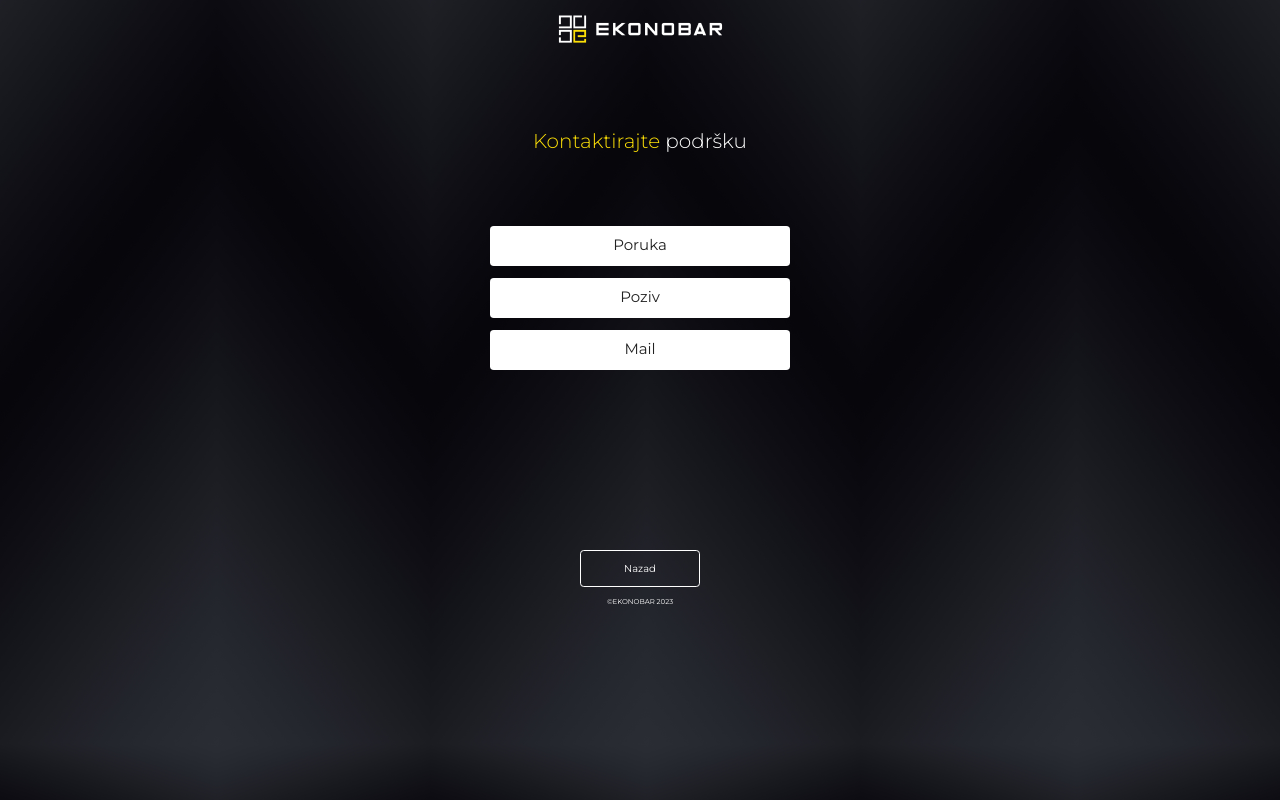
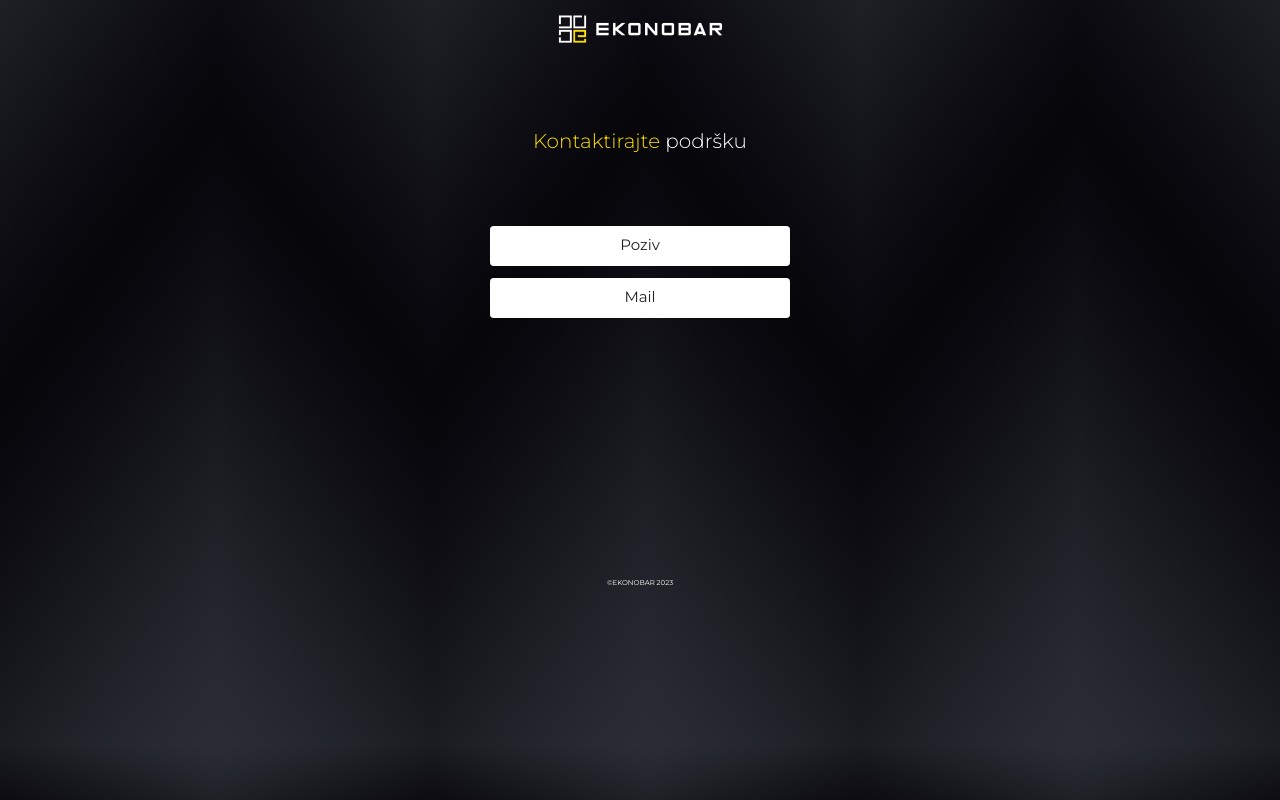
Before and after one commit to DjurovicAleksandar/eKonobar, a React (Vite) app: page /contactsupport in a window 1280 px wide. Built offline with nearby package versions, Linux system fonts and the light colour scheme; no server answers; the database is empty.

Commit message:
Fixing contaact support page

```diff
--- a/src/components/administrator/options/ContactAdmin.jsx
+++ b/src/components/administrator/options/ContactAdmin.jsx
@@ -2,7 +2,7 @@ import { Link } from "react-router-dom";
 
 function ContactAdmin() {
   const options = [
-    ["Poruka", "sms:+38766151382"],
+    // ["Poruka", "sms:+38766151382"],
     ["Poziv", "tel:+38766151382"],
     ["Mail", "mailto:@ekonobar1@gmail.com"],
   ];
@@ -18,20 +18,24 @@ function ContactAdmin() {
             {options.map(([title, path], index) => {
               return (
                 <li
+                  onClick={(e) => {
+                    window.open(path);
+                    console.log(e.target);
+                  }}
                   key={index}
                   className="w-full h-[4rem] bg-white text-[#212121] py-[0.8rem] mb-[1.2rem] rounded-md text-[1.5rem] hover:scale-110 active:scale-90 ease-in-out duration-300"
                 >
-                  <a href={path}>{title}</a>
+                  {title}
                 </li>
               );
             })}
           </ul>
-          <div className="flex items-center justify-around mt-72">
-            <Link to="/administrator-page">
+          <div className="flex items-center justify-around mt-[25rem]">
+            {/* <Link to="/administrator-page">
               <button className="rounded-md bg-transparent text-center py-[1rem] text-white border-[0.1rem] border-white ease-in-out duration-300 active:scale-90 cursor-pointer w-[12rem] ">
                 Nazad
               </button>
-            </Link>
+            </Link> */}
           </div>
           <div className="text-center text-[0.7rem] w-full p-4 ">
             {" "}
```
